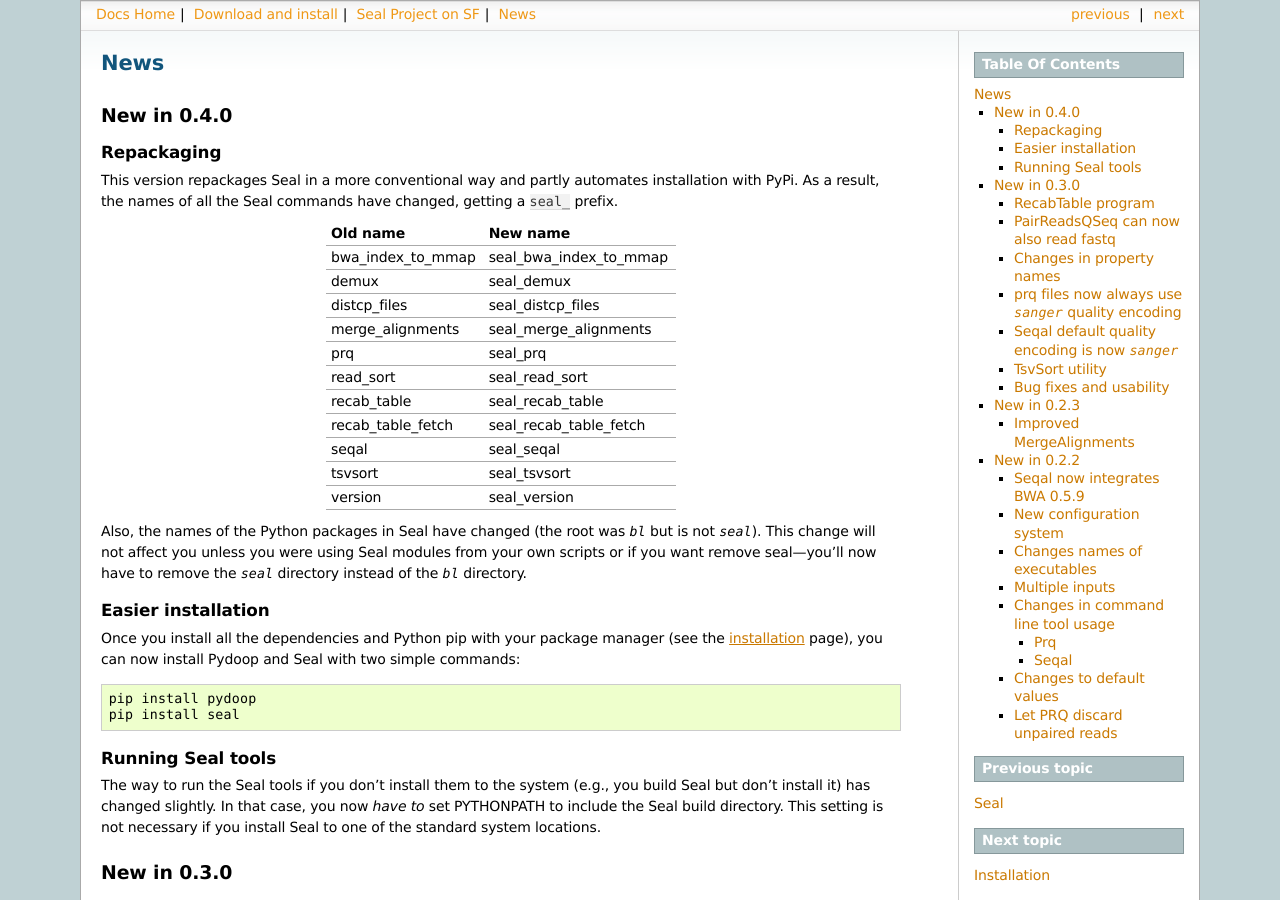
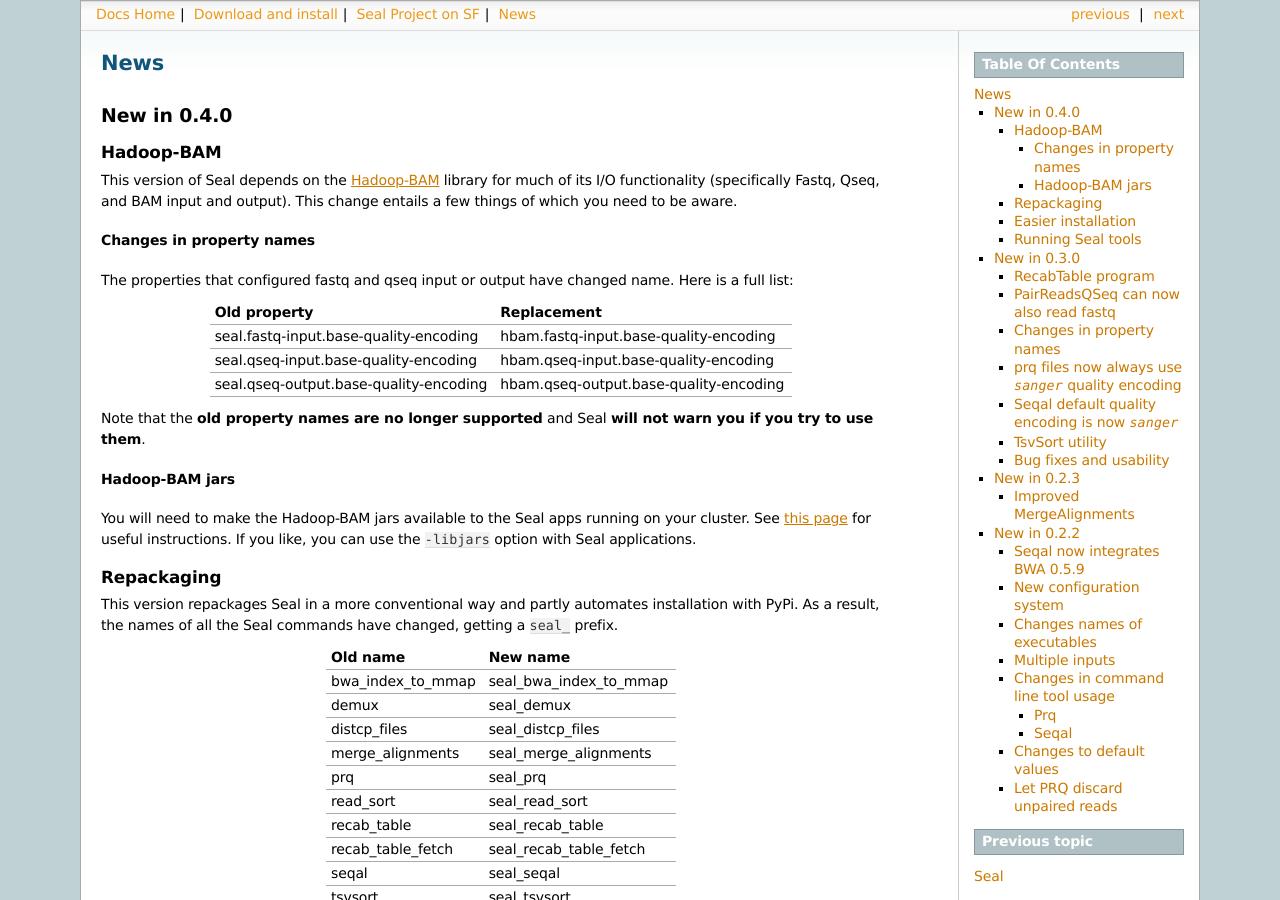
Before and after one commit to crs4/seal, a Sphinx documentation site: the page built from docs/news.rst, in a window 1280 px wide and 900 px high. Built offline with Sphinx 7.4.7, drawn with Linux system fonts in a browser that asks for light colours.

Commit message:
Update news

```diff
--- a/docs/news.rst
+++ b/docs/news.rst
@@ -5,6 +5,42 @@
 
 New in 0.4.0
 ---------------------------------
+
+Hadoop-BAM
+++++++++++++
+
+This version of Seal depends on the
+`Hadoop-BAM <http://sourceforge.net/projects/hadoop-bam/>`_ library for much of
+its I/O functionality (specifically Fastq, Qseq, and BAM input and output).
+This change entails a few things of which you need to be aware.
+
+Changes in property names
+............................
+
+The properties that configured fastq and qseq input or output have changed name.
+Here is a full list:
+
+======================================== ===========================================================
+**Old property**                         **Replacement**
+---------------------------------------- -----------------------------------------------------------
+seal.fastq-input.base-quality-encoding    hbam.fastq-input.base-quality-encoding
+seal.qseq-input.base-quality-encoding     hbam.qseq-input.base-quality-encoding
+seal.qseq-output.base-quality-encoding    hbam.qseq-output.base-quality-encoding
+======================================== ===========================================================
+
+Note that the **old property names are no longer supported** and Seal **will not
+warn you if you try to use them**.
+
+
+Hadoop-BAM jars
+.....................
+
+You will need to make the Hadoop-BAM jars available to the Seal apps running on
+your cluster.  See `this page <http://www.cloudera.com/blog/2011/01/how-to-include-third-party-libraries-in-your-map-reduce-job/>`_
+for useful instructions.  If you like, you can use the ``-libjars`` option with Seal
+applications.
+
+
 
 Repackaging
 +++++++++++++
```
